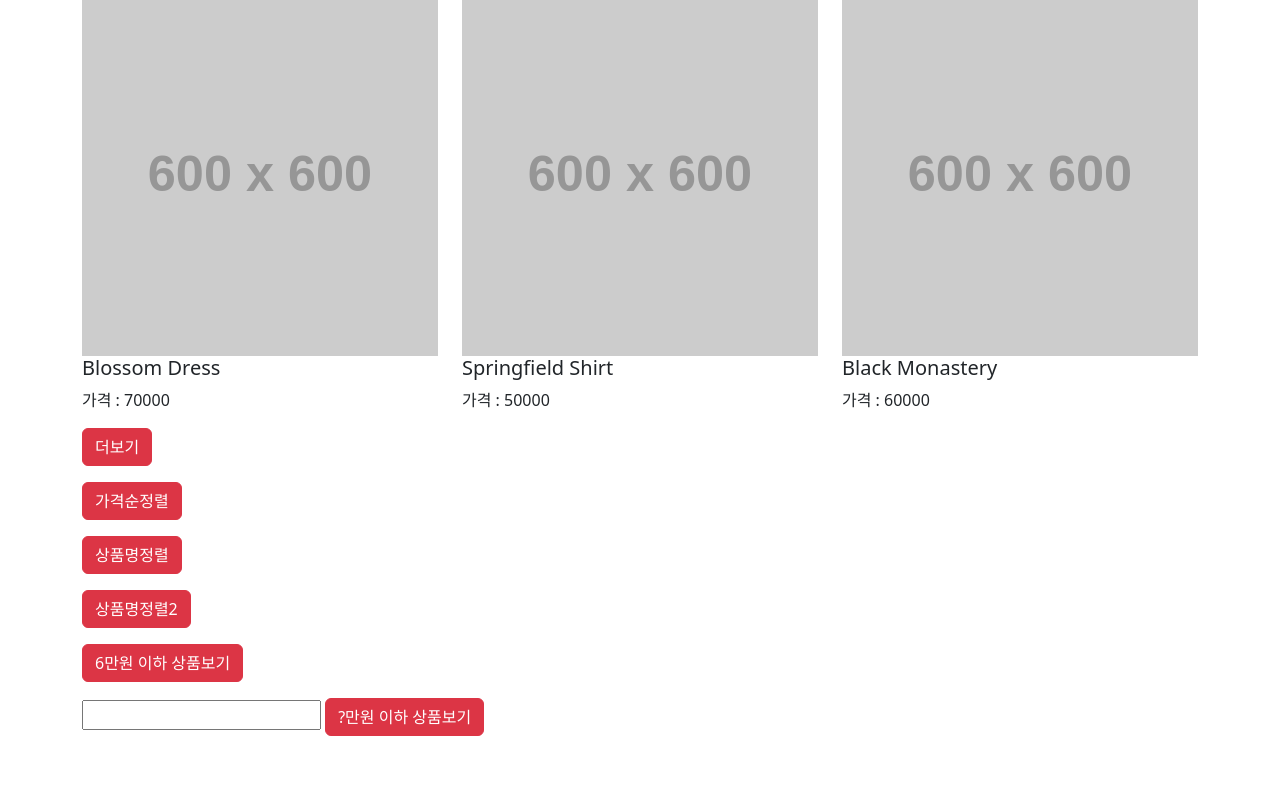
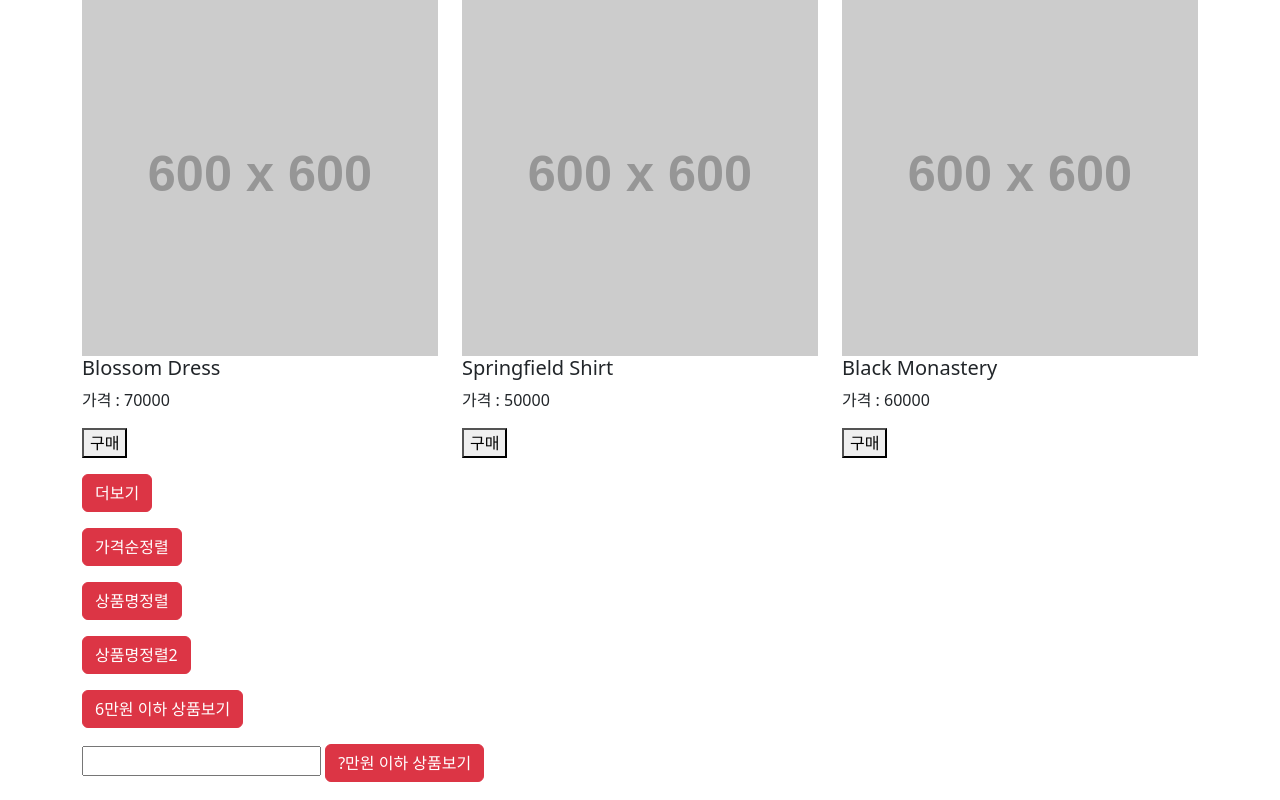
Before and after one commit to gwanil/JavaScript_Study, a plain HTML site: page list.html in a window 1280 px wide. Drawn offline with nearby package versions, Linux system fonts and the light colour scheme.

Commit message:
장바구니 기능과 localStorage

```diff
--- a/list.html
+++ b/list.html
@@ -63,7 +63,7 @@
     </div>
 
     <!-- Ajax 2 : 상품 더보기 버튼 만들기 -->
-    <div class="container">
+    <div class="container my-3">
       <button class="btn btn-danger" id="more">더보기</button>
     </div>
 
@@ -220,12 +220,26 @@
               <img src="https://via.placeholder.com/600" class="w-100" />
               <h5>${a.title}</h5>
               <p>가격 : ${a.price}</p>
+              <button class="buy">구매</button>
               </div>`;
           $('.row').append(템플릿);
         });
       }
 
       데이터(products);
+
+      // 장바구니 기능과 localStorage
+      localStorage.setItem('이름', 'kim');
+      localStorage.getItem('이름');
+      localStorage.removeItem('이름');
+      // array, object 저장하는 편법
+      var arr = [1, 2, 3];
+      var newArr = JSON.stringify(arr);
+
+      localStorage.setItem('num', newArr);
+
+      var 꺼낸거 = localStorage.getItem('num');
+      console.log(JSON.parse(꺼낸거)[0]);
 
       // var 템플릿 = `<div class="col-sm-4">
       //     <img src="https://via.placeholder.com/600" class="w-100" />
```
Also changed, not shown: cart.html (added, +4 -0 lines).
